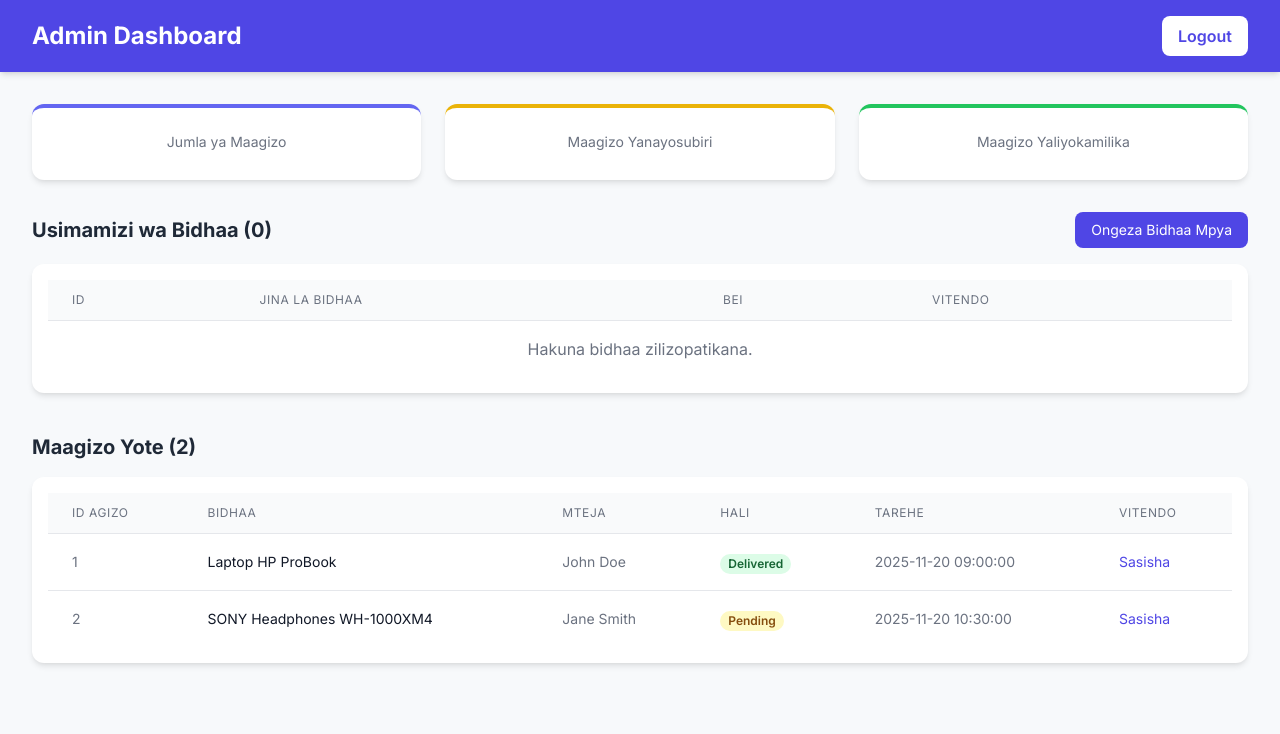
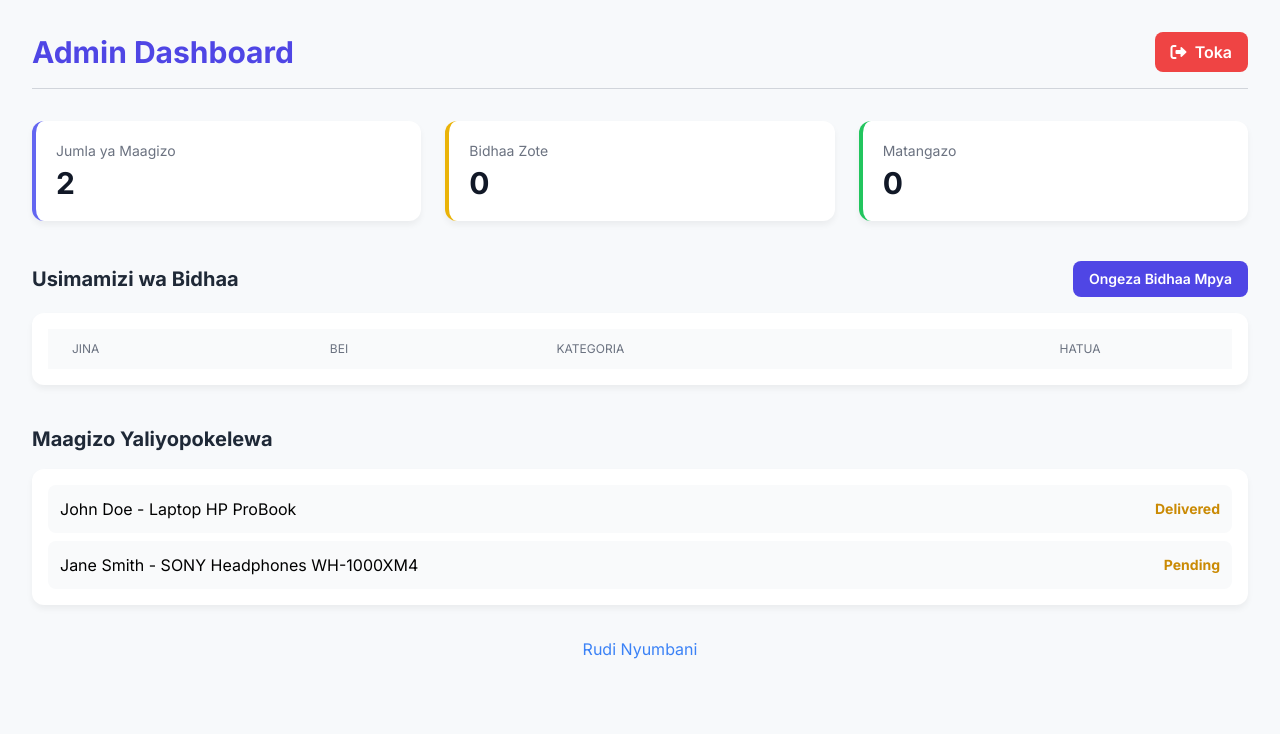
Before and after one commit to abdondismas0-hub/smart-arena-project, a Flask app: page /admin in a window 1280 px wide. Shown: the top 734 px of the page. Run offline with Flask 3, Linux system fonts and the light colour scheme; the visitor is signed in with stand-in values (Sample User, id 1); lists and menus that the app fills with data are empty; some libraries are stand-ins or nearby versions.

Commit message:
Refactor admin dashboard layout and styles

```diff
--- a/templates/admin.html
+++ b/templates/admin.html
@@ -4,142 +4,107 @@
     <meta charset="UTF-8">
     <meta name="viewport" content="width=device-width, initial-scale=1.0">
     <title>Admin Dashboard | Smart Arena</title>
+    <!-- Tailwind CSS CDN -->
     <script src="https://cdn.tailwindcss.com"></script>
-    <link href="https://fonts.googleapis.com/css2?family=Inter:wght@400;600;700&display=swap" rel="stylesheet">
+    <!-- Font Awesome Icons -->
+    <link rel="stylesheet" href="https://cdnjs.cloudflare.com/ajax/libs/font-awesome/6.0.0-beta3/css/all.min.css">
     <style>
+        @import url('https://fonts.googleapis.com/css2?family=Inter:wght@400;600;700&display=swap');
         body { font-family: 'Inter', sans-serif; background-color: #f7f9fb; }
-        .card { background-color: white; border-radius: 12px; box-shadow: 0 4px 6px -1px rgba(0, 0, 0, 0.1), 0 2px 4px -2px rgba(0, 0, 0, 0.06); }
+        .card { background-color: white; border-radius: 12px; box-shadow: 0 4px 6px rgba(0, 0, 0, 0.05); }
     </style>
 </head>
 <body>
-    <!-- Kichwa (Header) -->
-    <header class="bg-indigo-600 shadow-md">
-        <div class="max-w-7xl mx-auto py-4 px-4 sm:px-6 lg:px-8 flex justify-between items-center">
-            <h1 class="text-2xl font-bold text-white">Admin Dashboard</h1>
-            <a href="{{ url_for('admin_logout') }}" class="bg-white text-indigo-600 px-4 py-2 rounded-lg font-semibold hover:bg-indigo-100 transition duration-150">Logout</a>
-        </div>
-    </header>
+    <div class="max-w-7xl mx-auto py-8 px-4 sm:px-6 lg:px-8">
 
-    <main class="max-w-7xl mx-auto py-8 px-4 sm:px-6 lg:px-8">
+        <!-- Kichwa na Logout -->
+        <header class="flex justify-between items-center pb-4 mb-8 border-b border-gray-300">
+            <h1 class="text-3xl font-extrabold text-indigo-600">Admin Dashboard</h1>
+            <a href="{{ url_for('admin_logout') }}" class="bg-red-500 hover:bg-red-600 text-white font-semibold py-2 px-4 rounded-lg transition duration-150">
+                <i class="fas fa-sign-out-alt mr-1"></i> Toka
+            </a>
+        </header>
+
         <!-- Messages Flash -->
-        {% with messages = get_flashed_messages(with_categories=true) %}
+        {% with messages = get_flashed_messages() %}
             {% if messages %}
-                {% for category, message in messages %}
-                <div class="p-3 mb-4 rounded-lg {% if category == 'success' %}bg-green-100 text-green-700{% elif category == 'error' %}bg-red-100 text-red-700{% else %}bg-blue-100 text-blue-700{% endif %}">
-                    {{ message }}
+                <div class="mb-4">
+                {% for message in messages %}
+                    <div class="p-3 bg-green-100 text-green-700 rounded-lg">{{ message }}</div>
+                {% endfor %}
                 </div>
-                {% endfor %}
             {% endif %}
         {% endwith %}
 
         <!-- Muhtasari wa Maagizo (Order Summary) -->
-        <div class="grid grid-cols-1 sm:grid-cols-3 gap-6 mb-8">
-            <div class="card p-6 text-center border-t-4 border-indigo-500">
+        <div class="grid grid-cols-1 sm:grid-cols-3 gap-6 mb-10">
+            <div class="card p-5 border-l-4 border-indigo-500">
                 <p class="text-sm font-medium text-gray-500">Jumla ya Maagizo</p>
-                <!-- HAKIKISHA order_summary.total_orders IPO HIVI -->
-                <p class="mt-1 text-3xl font-semibold text-gray-900">{{ order_summary.total_orders }}</p>
+                <p class="mt-1 text-3xl font-bold text-gray-900">{{ orders|length }}</p>
             </div>
-            <div class="card p-6 text-center border-t-4 border-yellow-500">
-                <p class="text-sm font-medium text-gray-500">Maagizo Yanayosubiri</p>
-                <!-- HAKIKISHA order_summary.pending IPO HIVI -->
-                <p class="mt-1 text-3xl font-semibold text-gray-900">{{ order_summary.pending }}</p>
+            <div class="card p-5 border-l-4 border-yellow-500">
+                <p class="text-sm font-medium text-gray-500">Bidhaa Zote</p>
+                <p class="mt-1 text-3xl font-bold text-gray-900">{{ products|length }}</p>
             </div>
-            <div class="card p-6 text-center border-t-4 border-green-500">
-                <p class="text-sm font-medium text-gray-500">Maagizo Yaliyokamilika</p>
-                 <!-- HAKIKISHA order_summary.delivered IPO HIVI -->
-                <p class="mt-1 text-3xl font-semibold text-gray-900">{{ order_summary.delivered }}</p>
+            <div class="card p-5 border-l-4 border-green-500">
+                <p class="text-sm font-medium text-gray-500">Matangazo</p>
+                <p class="mt-1 text-3xl font-bold text-gray-900">{{ posts|length }}</p>
             </div>
         </div>
 
         <!-- Usimamizi wa Bidhaa (Product Management) -->
         <section class="mb-10">
             <div class="flex justify-between items-center mb-4">
-                <h2 class="text-xl font-bold text-gray-800">Usimamizi wa Bidhaa ({{ products | length }})</h2>
-                <!-- LABDA UNAPASWA KUONGEZA LINKI ZA KUONGEZA BIDHAA HAPA -->
-                <a href="{{ url_for('add_product') }}" class="bg-indigo-600 text-white px-4 py-2 rounded-lg text-sm hover:bg-indigo-700 transition duration-150">Ongeza Bidhaa Mpya</a>
+                <h2 class="text-xl font-bold text-gray-800">Usimamizi wa Bidhaa</h2>
+                <a href="{{ url_for('add_product') }}" class="bg-indigo-600 text-white px-4 py-2 rounded-lg text-sm font-semibold hover:bg-indigo-700">Ongeza Bidhaa Mpya</a>
             </div>
             <div class="card p-4 overflow-x-auto">
                 <table class="min-w-full divide-y divide-gray-200">
                     <thead class="bg-gray-50">
                         <tr>
-                            <th class="px-6 py-3 text-left text-xs font-medium text-gray-500 uppercase tracking-wider">ID</th>
-                            <th class="px-6 py-3 text-left text-xs font-medium text-gray-500 uppercase tracking-wider">Jina la Bidhaa</th>
-                            <th class="px-6 py-3 text-left text-xs font-medium text-gray-500 uppercase tracking-wider">Bei</th>
-                            <th class="px-6 py-3 text-left text-xs font-medium text-gray-500 uppercase tracking-wider">Vitendo</th>
+                            <th class="px-6 py-3 text-left text-xs font-medium text-gray-500 uppercase">Jina</th>
+                            <th class="px-6 py-3 text-left text-xs font-medium text-gray-500 uppercase">Bei</th>
+                            <th class="px-6 py-3 text-left text-xs font-medium text-gray-500 uppercase">Kategoria</th>
+                            <th class="px-6 py-3 text-center text-xs font-medium text-gray-500 uppercase">Hatua</th>
                         </tr>
                     </thead>
                     <tbody class="bg-white divide-y divide-gray-200">
-                        <!-- HAKIKISHA products IPO HIVI -->
                         {% for product in products %}
                         <tr>
-                            <td class="px-6 py-4 whitespace-nowrap text-sm text-gray-500">{{ product.id }}</td>
-                            <td class="px-6 py-4 whitespace-nowrap text-sm font-medium text-gray-900">{{ product.name }}</td>
-                            <td class="px-6 py-4 whitespace-nowrap text-sm text-gray-500">{{ product.price | format_currency }}</td>
-                            <td class="px-6 py-4 whitespace-nowrap text-sm font-medium">
-                                <a href="{{ url_for('edit_product', product_id=product.id) }}" class="text-indigo-600 hover:text-indigo-900 mr-4">Hariri</a>
-                                <a href="{{ url_for('delete_product', product_id=product.id) }}" class="text-red-600 hover:text-red-900">Futa</a>
+                            <td class="px-6 py-4 whitespace-nowrap text-sm text-gray-900">{{ product.name }}</td>
+                            <td class="px-6 py-4 whitespace-nowrap text-sm text-green-600 font-medium">{{ product.price | format_currency }}</td>
+                            <td class="px-6 py-4 whitespace-nowrap text-sm text-gray-500">{{ product.category }}</td>
+                            <td class="px-6 py-4 whitespace-nowrap text-center text-sm font-medium">
+                                <!-- Hizi routes zinahitaji templates zake -->
+                                <a href="#" class="text-indigo-600 hover:text-indigo-900 mr-3">Hariri</a>
+                                <a href="#" class="text-red-600 hover:text-red-900">Futa</a>
                             </td>
                         </tr>
                         {% endfor %}
-                        {% if not products %}
-                            <tr><td colspan="4" class="px-6 py-4 text-center text-gray-500">Hakuna bidhaa zilizopatikana.</td></tr>
-                        {% endif %}
                     </tbody>
                 </table>
             </div>
         </section>
 
         <!-- Maagizo Mapya (Orders List) -->
-        <section class="mb-10">
-            <h2 class="text-xl font-bold text-gray-800 mb-4">Maagizo Yote ({{ orders | length }})</h2>
-            <div class="card p-4 overflow-x-auto">
-                <table class="min-w-full divide-y divide-gray-200">
-                    <thead class="bg-gray-50">
-                        <tr>
-                            <th class="px-6 py-3 text-left text-xs font-medium text-gray-500 uppercase tracking-wider">ID Agizo</th>
-                            <th class="px-6 py-3 text-left text-xs font-medium text-gray-500 uppercase tracking-wider">Bidhaa</th>
-                            <th class="px-6 py-3 text-left text-xs font-medium text-gray-500 uppercase tracking-wider">Mteja</th>
-                            <th class="px-6 py-3 text-left text-xs font-medium text-gray-500 uppercase tracking-wider">Hali</th>
-                            <th class="px-6 py-3 text-left text-xs font-medium text-gray-500 uppercase tracking-wider">Tarehe</th>
-                            <th class="px-6 py-3 text-left text-xs font-medium text-gray-500 uppercase tracking-wider">Vitendo</th>
-                        </tr>
-                    </thead>
-                    <tbody class="bg-white divide-y divide-gray-200">
-                        <!-- HAKIKISHA orders IPO HIVI -->
-                        {% for order in orders %}
-                        <tr>
-                            <td class="px-6 py-4 whitespace-nowrap text-sm text-gray-500">{{ order.id }}</td>
-                            <td class="px-6 py-4 whitespace-nowrap text-sm font-medium text-gray-900">{{ order.product_name }}</td>
-                            <td class="px-6 py-4 whitespace-nowrap text-sm text-gray-500">{{ order.customer_name }}</td>
-                            <td class="px-6 py-4 whitespace-nowrap">
-                                <span class="px-2 inline-flex text-xs leading-5 font-semibold rounded-full
-                                    {% if order.status == 'Pending' %}bg-yellow-100 text-yellow-800
-                                    {% elif order.status == 'Delivered' %}bg-green-100 text-green-800
-                                    {% else %}bg-gray-100 text-gray-800{% endif %}">
-                                    {{ order.status }}
-                                </span>
-                            </td>
-                            <td class="px-6 py-4 whitespace-nowrap text-sm text-gray-500">{{ order.date }}</td>
-                            <td class="px-6 py-4 whitespace-nowrap text-sm font-medium">
-                                <!-- LABDA LINKI YA KUUPDATE STATUS -->
-                                <a href="#" class="text-indigo-600 hover:text-indigo-900">Sasisha</a>
-                            </td>
-                        </tr>
-                        {% endfor %}
-                        {% if not orders %}
-                            <tr><td colspan="6" class="px-6 py-4 text-center text-gray-500">Hakuna maagizo yaliyopatikana.</td></tr>
-                        {% endif %}
-                    </tbody>
-                </table>
-            </div>
+        <section>
+             <h2 class="text-xl font-bold text-gray-800 mb-4">Maagizo Yaliyopokelewa</h2>
+             <div class="card p-4 overflow-x-auto">
+                <!-- Tutatumia table rahisi kwa sasa -->
+                 <ul class="space-y-2">
+                     {% for order in orders %}
+                         <li class="p-3 bg-gray-50 rounded-lg flex justify-between items-center">
+                             <span>{{ order.customer_name }} - {{ order.product_name }}</span>
+                             <span class="text-sm font-bold text-yellow-600">{{ order.status }}</span>
+                         </li>
+                     {% endfor %}
+                 </ul>
+             </div>
         </section>
-
-        <!-- Usimamizi wa Posts (Posts Management) -->
-        <section>
-            <!-- Posts logic goes here, similar to products -->
-        </section>
-
     </main>
 
+    <div class="text-center mt-8 pb-4">
+        <a href="{{ url_for('smart_arena_home') }}" class="text-blue-500 hover:text-blue-700">Rudi Nyumbani</a>
+    </div>
 </body>
 </html>
```
